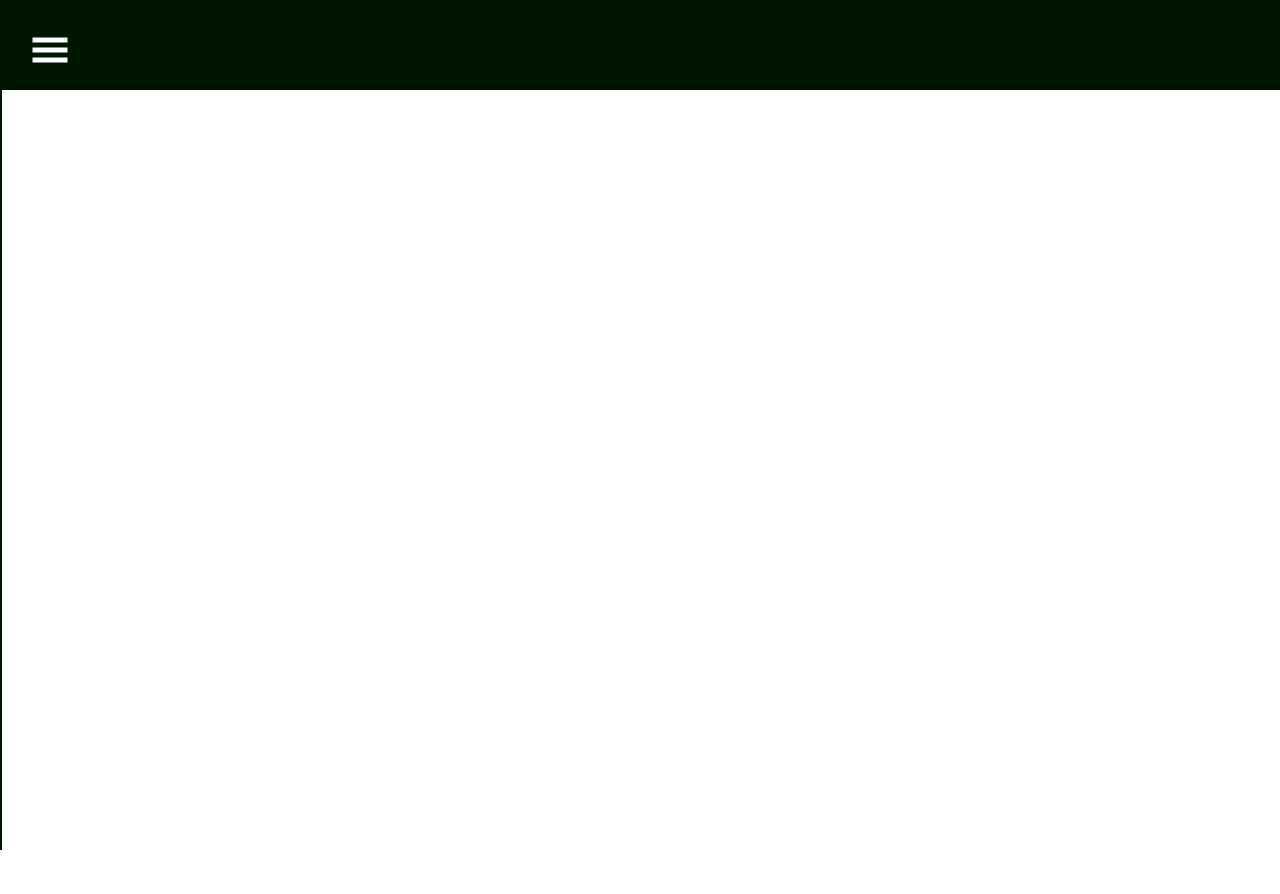
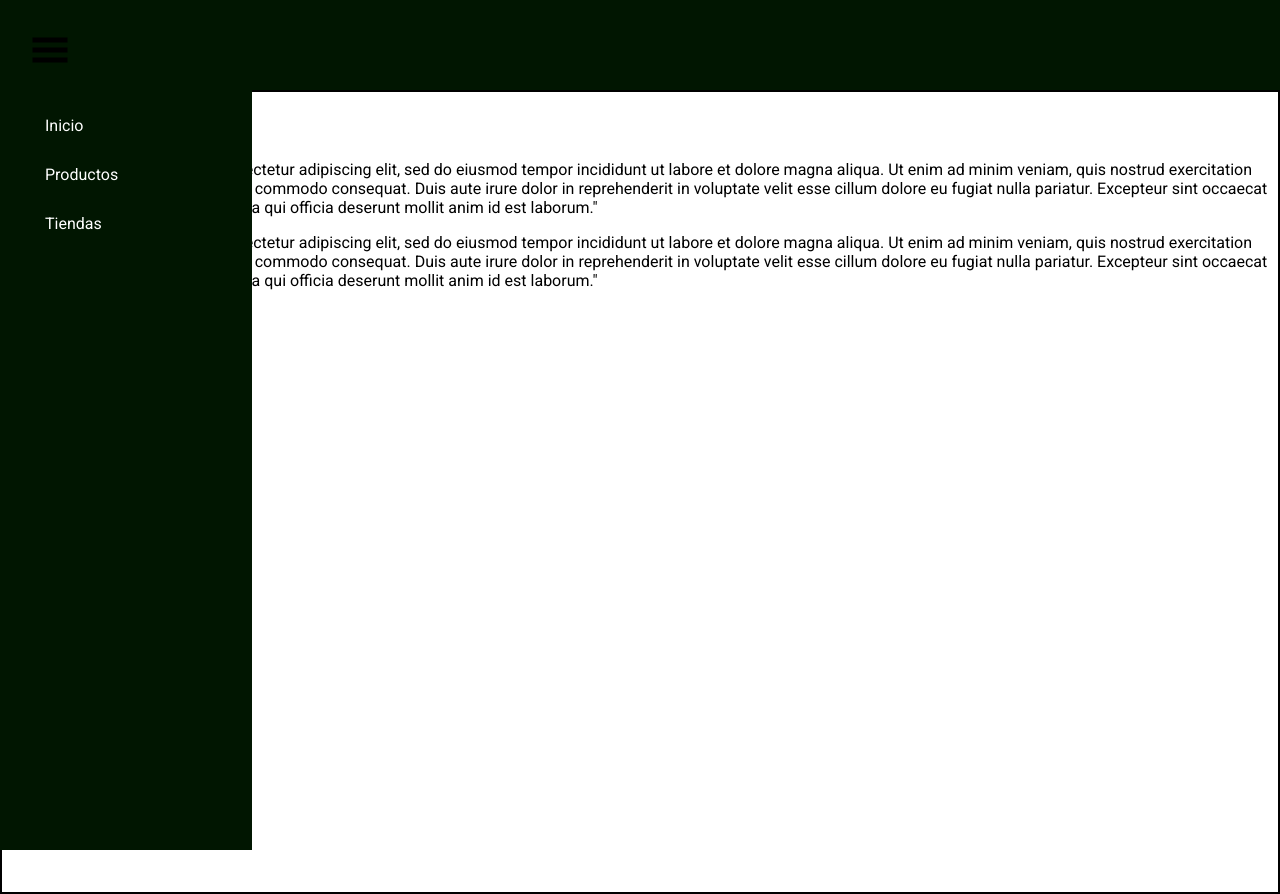
Before and after one commit to aamocca/sprint4ecommerce, a React (Create React App) app: page / in a window 1280 px wide. Before the commit the page ends 850 px from the top, so only its background shows below. Built offline with nearby package versions, Linux system fonts and the light colour scheme.

Commit message:
Navbar solo se superpone

```diff
--- a/src/App.css
+++ b/src/App.css
@@ -5,7 +5,7 @@ body{
   margin: 0;
   padding: 0;
   font-family: 'Roboto', sans-serif;
-  color: #ffff;
+
 }
 
 header{
@@ -54,3 +54,7 @@ ul li a.active{
 header svg{
   font-size: 40px;
 }
+
+.mainsote{
+  display: flex;
+}
--- a/src/App.js
+++ b/src/App.js
@@ -12,7 +12,6 @@ function App() {
     // <div className="App">
     //   {/* <Header />
     //   <Navbar />
-    //   <Main /> */}
     //   <MenuAdmin />
     // </div>
     <>
@@ -20,7 +19,10 @@ function App() {
       <header>
         <GiHamburgerMenu onClick={() => setShowNav(!showNav)}/>
       </header>
+      <div className="mainsote">
       <Navbar show={showNav} />
+      <Main />
+      </div>
     </div>
     </>
   );
--- a/src/components/Main.js
+++ b/src/components/Main.js
@@ -11,10 +11,7 @@ const Main = () => {
         <Route path="/" element={<Home />} />
         <Route path="/products/:id" element={<ProductView />} />
         <Route path="/products/new" element={<ProductsNew />} />
-        <Route
-          path="*"
-          element={<p>Error 404. No encontramos la pagina que buscas BB</p>}
-        />
+        <Route path="*" element={<p>Error 404. No encontramos la pagina que buscas BB</p>}/>
       </Routes>
     </>
   );
--- a/src/components/Navbar.js
+++ b/src/components/Navbar.js
@@ -1,17 +1,20 @@
 import React from 'react'
+import { Routes, Route, Link } from "react-router-dom";
+import Home from "../pages/Home/Home";
+import ProductList from "../pages/Products/ProductsList/ProductsList";
 
 const Navbar = ({show}) => {
   return (
-    <div className={show ? 'sidenav active' : 'sidenav'}>
+    <div className={!show ? 'sidenav active' : 'sidenav'}>
       <ul>
         <li>
-          <a href='/'>Home</a>
+          <Link to="/">Inicio</Link>
         </li>
         <li>
-          <a href='./pages/Products/ProductList/ProductList.js'>Productos</a>
+          <Link to="/products">Productos</Link>
         </li>
         <li>
-          <a href='#'>Tiendas</a>
+          <Link to="*">Tiendas</Link>
         </li>
       </ul>
     </div>
--- a/src/pages/Home/Home.js
+++ b/src/pages/Home/Home.js
@@ -1,7 +1,13 @@
+
+
 const Home = () => {
   return (
     <>
-      <p>home</p>
+      <section className="menus mainArea">
+          <h1>Main Area</h1>
+          <p>"Lorem ipsum dolor sit amet, consectetur adipiscing elit, sed do eiusmod tempor incididunt ut labore et dolore magna aliqua. Ut enim ad minim veniam, quis nostrud exercitation ullamco laboris nisi ut aliquip ex ea commodo consequat. Duis aute irure dolor in reprehenderit in voluptate velit esse cillum dolore eu fugiat nulla pariatur. Excepteur sint occaecat cupidatat non proident, sunt in culpa qui officia deserunt mollit anim id est laborum."</p>
+          <p>"Lorem ipsum dolor sit amet, consectetur adipiscing elit, sed do eiusmod tempor incididunt ut labore et dolore magna aliqua. Ut enim ad minim veniam, quis nostrud exercitation ullamco laboris nisi ut aliquip ex ea commodo consequat. Duis aute irure dolor in reprehenderit in voluptate velit esse cillum dolore eu fugiat nulla pariatur. Excepteur sint occaecat cupidatat non proident, sunt in culpa qui officia deserunt mollit anim id est laborum."</p>
+        </section>
     </>
   );
 };
```
